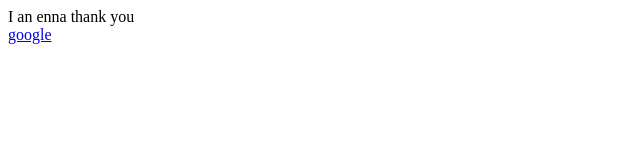
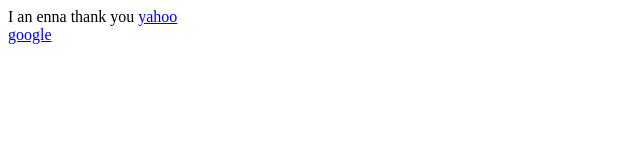
Before and after one commit to jiun512/jiun512.github.io, a plain HTML site: page index.html in a window 1280 px wide. Shown: the full height of the page, 0-640 px from the left. Drawn offline with Linux system fonts and the light colour scheme.

Commit message:
Add files via upload

```diff
--- a/index.html
+++ b/index.html
@@ -1,4 +1,4 @@
  I an enna thank you
 
- <a href=http://www.yahoo.com>  </a>  <br>
+ <a href=http://www.yahoo.com>  yahoo </a>  <br>
  <a href=http://www.google.com> google </a>
```
